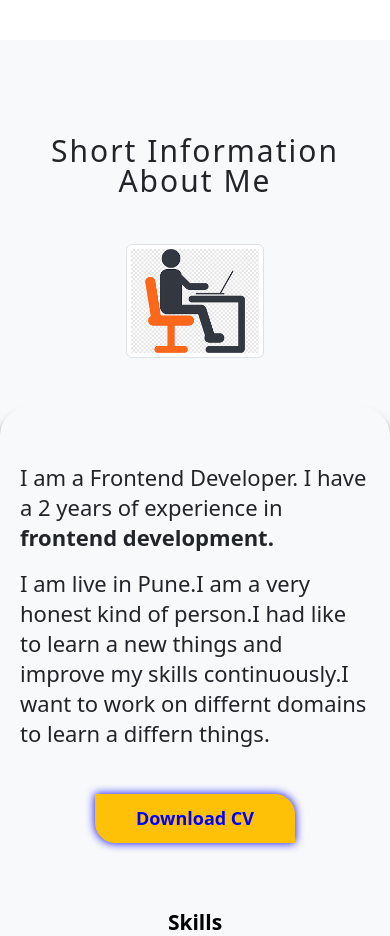
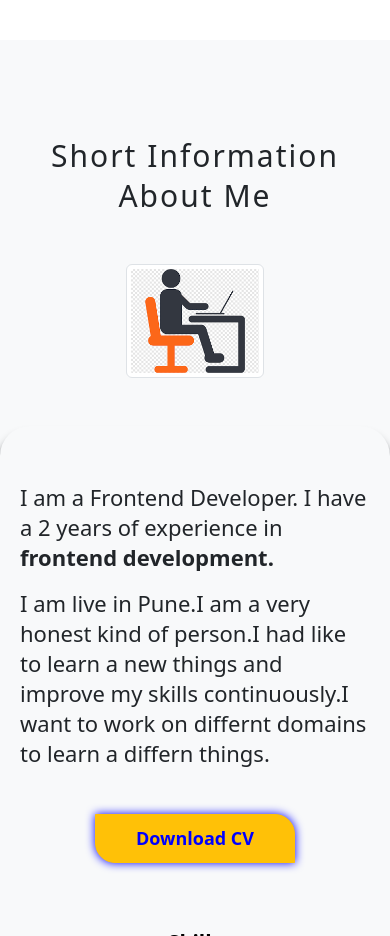
Before and after one commit to personalportfolio1/pratimawaniportfolio, a plain HTML site: page index.html in a window 390 px wide. Shown: the part 840-1776 px from the top of the page. Drawn offline with nearby package versions, Linux system fonts and the light colour scheme.

```diff
--- a/css/responsivestyle.css
+++ b/css/responsivestyle.css
@@ -65,8 +65,8 @@
         font-size: 20px;
     }
     #about h3 {
-        font-size: 20px;
-        line-height: 30px;
+        font-size: 10px;
+        line-height: 40px;
     }
     h4 {
         font-size: 10px;
--- a/css/style.css
+++ b/css/style.css
@@ -120,6 +120,7 @@ p{
 #about h3{
     text-transform: capitalize;
     letter-spacing: 2px;
+    font-size: 10px;
 }
 #about p{
     font-size: 22px;
```
